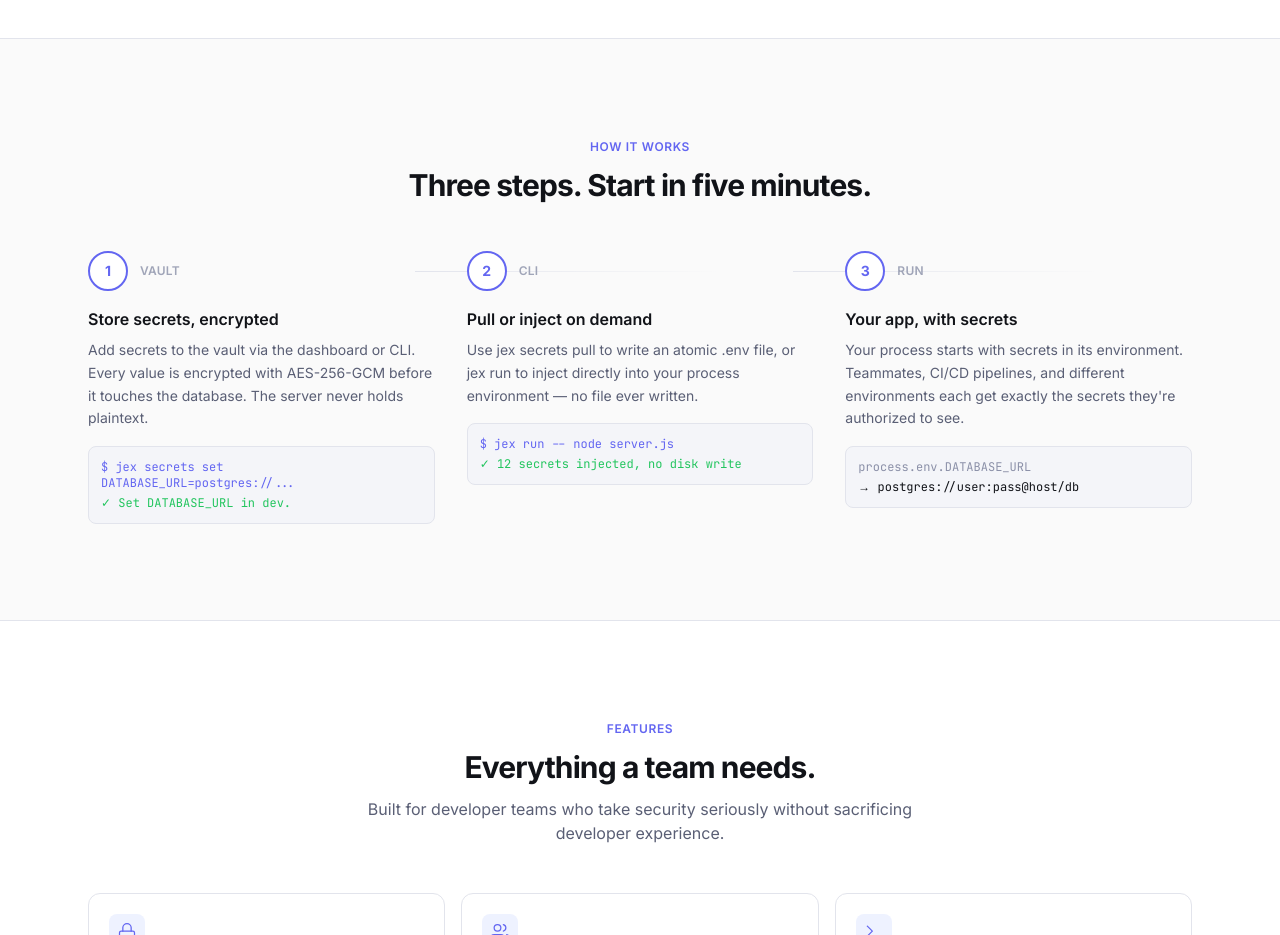
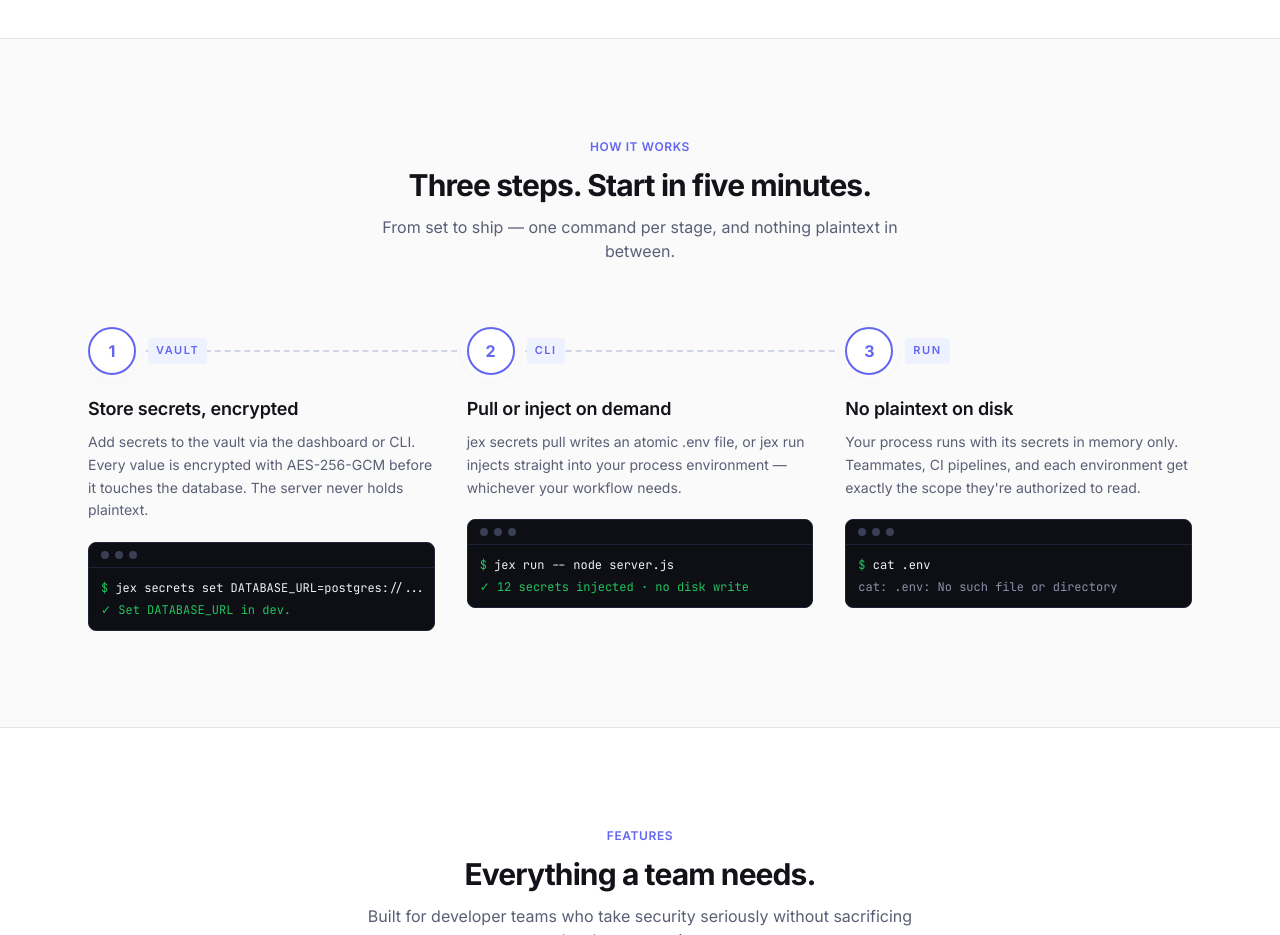
Before and after one commit to mibienpanjoe/jex, a Next.js app in the folder apps/web/: page /en in a window 1280 px wide. Shown: the part 1360-2295 px from the top of the page. Built offline with nearby package versions, Linux system fonts and the light colour scheme.

Commit message:
refactor(landing): redesign how-it-works section with dashed rail and terminal blocks

```diff
--- a/apps/web/app/[locale]/(marketing)/_components/HowItWorks.tsx
+++ b/apps/web/app/[locale]/(marketing)/_components/HowItWorks.tsx
@@ -1,51 +1,30 @@
 const steps = [
   {
-    number: "01",
     label: "Vault",
     title: "Store secrets, encrypted",
     description:
       "Add secrets to the vault via the dashboard or CLI. Every value is encrypted with AES-256-GCM before it touches the database. The server never holds plaintext.",
-    detail: (
-      <div
-        className="mt-4 rounded-lg p-3 font-mono text-xs border"
-        style={{ background: "#F4F5F9", borderColor: "#E2E4EC" }}
-      >
-        <div style={{ color: "#6366F1" }}>$ jex secrets set DATABASE_URL=postgres://...</div>
-        <div className="mt-1" style={{ color: "#22C55E" }}>✓ Set DATABASE_URL in dev.</div>
-      </div>
-    ),
+    command: "jex secrets set DATABASE_URL=postgres://...",
+    result: "Set DATABASE_URL in dev.",
+    resultTone: "success" as const,
   },
   {
-    number: "02",
     label: "CLI",
     title: "Pull or inject on demand",
     description:
-      "Use jex secrets pull to write an atomic .env file, or jex run to inject directly into your process environment — no file ever written.",
-    detail: (
-      <div
-        className="mt-4 rounded-lg p-3 font-mono text-xs border"
-        style={{ background: "#F4F5F9", borderColor: "#E2E4EC" }}
-      >
-        <div style={{ color: "#6366F1" }}>$ jex run -- node server.js</div>
-        <div className="mt-1" style={{ color: "#22C55E" }}>✓ 12 secrets injected, no disk write</div>
-      </div>
-    ),
+      "jex secrets pull writes an atomic .env file, or jex run injects straight into your process environment — whichever your workflow needs.",
+    command: "jex run -- node server.js",
+    result: "12 secrets injected · no disk write",
+    resultTone: "success" as const,
   },
   {
-    number: "03",
     label: "Run",
-    title: "Your app, with secrets",
+    title: "No plaintext on disk",
     description:
-      "Your process starts with secrets in its environment. Teammates, CI/CD pipelines, and different environments each get exactly the secrets they're authorized to see.",
-    detail: (
-      <div
-        className="mt-4 rounded-lg p-3 font-mono text-xs border"
-        style={{ background: "#F4F5F9", borderColor: "#E2E4EC" }}
-      >
-        <div style={{ color: "#8B90A8" }}>process.env.DATABASE_URL</div>
-        <div className="mt-1" style={{ color: "#111318" }}>→ postgres://user:pass@host/db</div>
-      </div>
-    ),
+      "Your process runs with its secrets in memory only. Teammates, CI pipelines, and each environment get exactly the scope they're authorized to read.",
+    command: "cat .env",
+    result: "cat: .env: No such file or directory",
+    resultTone: "muted" as const,
   },
 ];
 
@@ -57,7 +36,8 @@ export function HowItWorks() {
       style={{ borderColor: "#E2E4EC", background: "#FAFAFA" }}
     >
       <div className="mx-auto max-w-6xl px-6">
-        <div className="mb-12 text-center">
+        {/* Header */}
+        <div className="mb-16 text-center">
           <span
             className="inline-block text-xs font-semibold uppercase tracking-widest mb-3"
             style={{ color: "#6366F1" }}
@@ -65,60 +45,117 @@ export function HowItWorks() {
             How it works
           </span>
           <h2
-            className="text-3xl font-bold"
+            className="text-3xl font-bold tracking-tight"
             style={{ color: "#111318", letterSpacing: "-0.03em" }}
           >
             Three steps. Start in five minutes.
           </h2>
+          <p
+            className="mt-3 text-base max-w-xl mx-auto"
+            style={{ color: "#5A5F75" }}
+          >
+            From set to ship — one command per stage, and nothing plaintext in
+            between.
+          </p>
         </div>
 
-        {/* Steps */}
-        <div className="grid grid-cols-1 md:grid-cols-3 gap-8">
+        {/* Steps grid */}
+        <div className="grid grid-cols-1 md:grid-cols-3 gap-12 md:gap-8">
           {steps.map((step, i) => (
-            <div key={step.number} className="relative">
-              {/* Connector line (desktop only) */}
+            <div key={step.label} className="relative">
+              {/* Dashed connector rail — from this circle's right edge to the
+                  next circle's left edge. Desktop only. */}
               {i < steps.length - 1 && (
                 <div
-                  className="hidden md:block absolute top-5 left-full w-full h-px"
+                  aria-hidden="true"
+                  className="hidden md:block absolute pointer-events-none"
                   style={{
-                    background: "linear-gradient(to right, #E2E4EC, transparent)",
+                    top: "23px",
+                    left: "48px",
+                    width: "calc(100% - 16px)",
+                    borderTop: "2px dashed #D1D5E8",
                     zIndex: 0,
-                    width: "calc(100% - 40px)",
-                    left: "calc(100% - 20px)",
                   }}
                 />
               )}
 
-              {/* Step number */}
-              <div className="flex items-center gap-3 mb-4 relative z-10">
+              {/* Step header: number + label pill */}
+              <div className="flex items-center gap-3 mb-5 relative z-10">
                 <div
-                  className="w-10 h-10 rounded-full flex items-center justify-center text-sm font-bold border-2 shrink-0"
+                  className="w-12 h-12 rounded-full flex items-center justify-center text-base font-bold shrink-0"
                   style={{
                     background: "#FFFFFF",
-                    borderColor: "#6366F1",
+                    border: "2px solid #6366F1",
                     color: "#6366F1",
+                    // 6px page-bg ring visually trims the dashed rail at the
+                    // circle's edge; soft indigo glow gives weight.
+                    boxShadow:
+                      "0 0 0 6px #FAFAFA, 0 2px 10px rgba(99,102,241,0.15)",
                   }}
                 >
                   {i + 1}
                 </div>
                 <span
-                  className="text-xs font-semibold uppercase tracking-wider"
-                  style={{ color: "#A0A5B8" }}
+                  className="text-[11px] font-semibold uppercase tracking-[0.14em] px-2 py-1 rounded"
+                  style={{ background: "#EEF2FF", color: "#6366F1" }}
                 >
                   {step.label}
                 </span>
               </div>
 
               <h3
-                className="text-base font-semibold mb-2"
-                style={{ color: "#111318" }}
+                className="text-lg font-semibold mb-2"
+                style={{ color: "#111318", letterSpacing: "-0.01em" }}
               >
                 {step.title}
               </h3>
-              <p className="text-sm leading-relaxed" style={{ color: "#5A5F75" }}>
+              <p
+                className="text-sm leading-relaxed mb-5"
+                style={{ color: "#5A5F75" }}
+              >
                 {step.description}
               </p>
-              {step.detail}
+
+              {/* Terminal code block */}
+              <div
+                className="rounded-lg border font-mono text-xs overflow-hidden"
+                style={{ background: "#0D0F14", borderColor: "#1F2336" }}
+              >
+                {/* Chrome */}
+                <div
+                  className="flex items-center gap-1.5 px-3 py-2 border-b"
+                  style={{ borderColor: "#1F2336" }}
+                >
+                  <span
+                    className="w-2 h-2 rounded-full inline-block"
+                    style={{ background: "#3A3F55" }}
+                  />
+                  <span
+                    className="w-2 h-2 rounded-full inline-block"
+                    style={{ background: "#3A3F55" }}
+                  />
+                  <span
+                    className="w-2 h-2 rounded-full inline-block"
+                    style={{ background: "#3A3F55" }}
+                  />
+                </div>
+                {/* Command + result */}
+                <div className="px-3 py-3 space-y-1.5">
+                  <div className="whitespace-nowrap overflow-x-auto">
+                    <span style={{ color: "#22C55E" }}>$</span>{" "}
+                    <span style={{ color: "#F0F2F8" }}>{step.command}</span>
+                  </div>
+                  <div
+                    style={{
+                      color:
+                        step.resultTone === "success" ? "#22C55E" : "#8B90A8",
+                    }}
+                  >
+                    {step.resultTone === "success" ? "✓ " : ""}
+                    {step.result}
+                  </div>
+                </div>
+              </div>
             </div>
           ))}
         </div>
```
